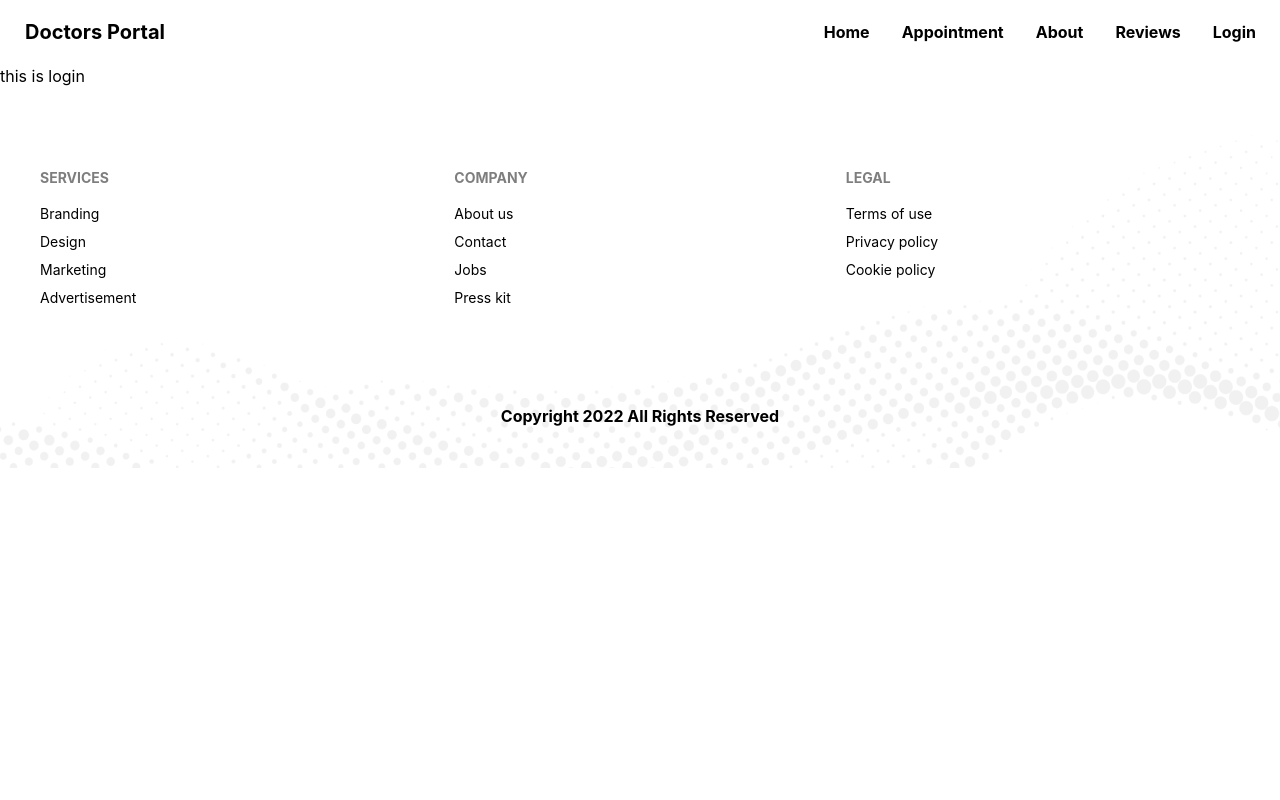
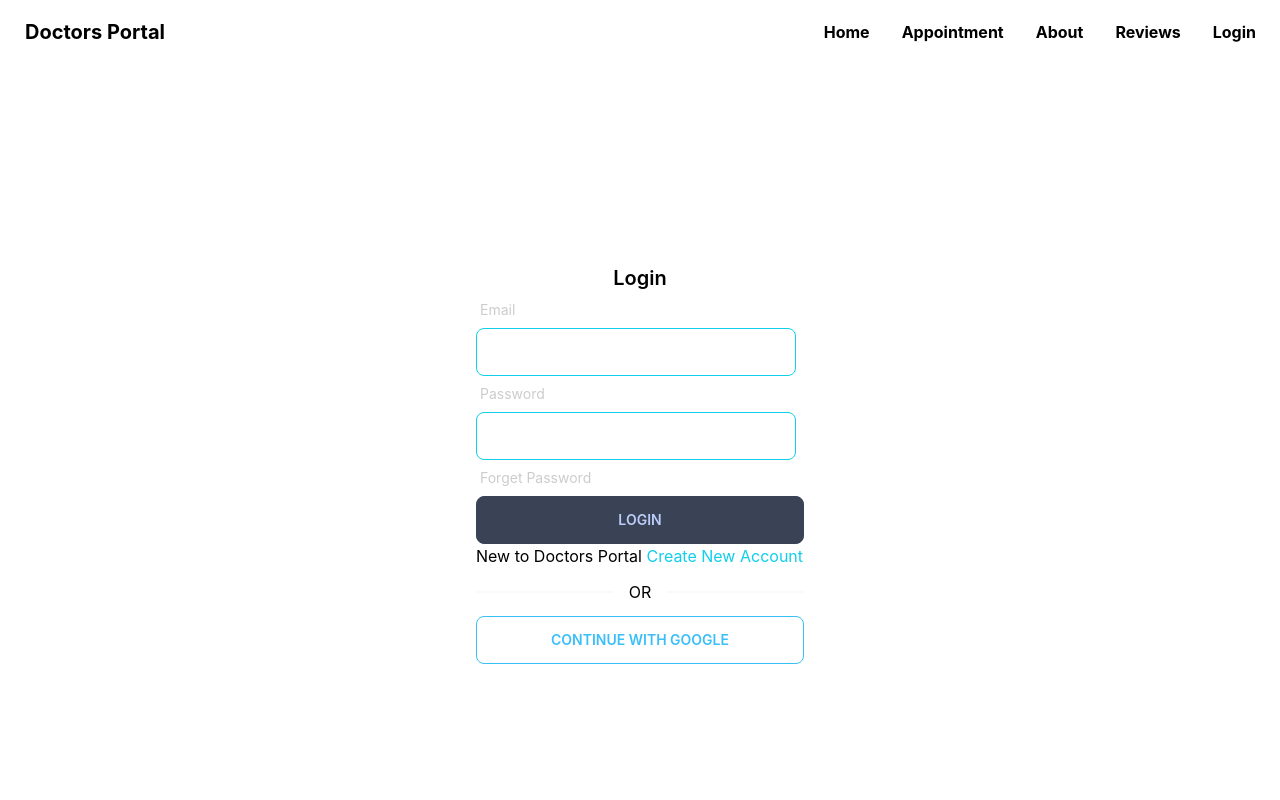
Before and after one commit to tanvirrifat1/doctors-portal-client, a React (Create React App) app: page /login in a window 1280 px wide. Shown: the top 800 px of the page. Built offline with nearby package versions, Linux system fonts and the light colour scheme.

Commit message:
login section added

```diff
--- a/package.json
+++ b/package.json
@@ -8,9 +8,13 @@
     "@testing-library/user-event": "^13.5.0",
     "daisyui": "^2.39.1",
     "date-fns": "^2.29.3",
+    "firebase": "^9.14.0",
+    "module": "^1.2.5",
+    "node": "^19.0.1",
     "react": "^18.2.0",
     "react-day-picker": "^8.3.6",
     "react-dom": "^18.2.0",
+    "react-hook-form": "^7.39.3",
     "react-icons": "^4.6.0",
     "react-router-dom": "^6.4.3",
     "react-scripts": "5.0.1",
--- a/src/Pages/Login/Login.js
+++ b/src/Pages/Login/Login.js
@@ -1,9 +1,47 @@
-import React from 'react';
+import { useForm } from 'react-hook-form';
+import { Link } from 'react-router-dom';
 
 const Login = () => {
+    const { register, formState: { errors }, handleSubmit } = useForm()
+
+    const handleLogin = data => {
+        console.log(data)
+    }
+
     return (
-        <div>
-            <h1>this is login</h1>
+        <div className='h-[800px] flex justify-center items-center'>
+            <div className='w-96 p-7'>
+                <h2 className="text-xl text-center font-semibold">Login</h2>
+                <form onSubmit={handleSubmit(handleLogin)}>
+
+                    <div className="form-control w-full max-w-xs">
+                        <label className="label">  <span className="label-text">Email</span> </label>
+                        <input type="text"
+                            {...register("email", {
+                                required: "Email Address is required"
+                            })}
+                            className="input input-bordered input-primary w-full max-w-xs" />
+                        {errors.email && <p className='text-error'>{errors.email?.message}</p>}
+                    </div>
+                    <div className="form-control w-full max-w-xs">
+                        <label className="label">  <span className="label-text">Password</span> </label>
+                        <input type="password"
+                            {...register("password", {
+                                required: 'Password is required',
+                                minLength: { value: 5, message: 'Password must be 5 characters or longer' }
+                            })}
+                            className="input input-bordered input-primary w-full max-w-xs" />
+                        <label className="label">  <span className="label-text">Forget Password</span> </label>
+                        {errors.password && <p className='text-error'>{errors.password?.message}</p>}
+                    </div>
+
+                    <input className='btn btn-accent w-full' value='Login' type="submit" />
+                    <p>New to Doctors Portal <Link className='text-primary' to='/signup'>Create New Account</Link></p>
+                    <div className="divider">OR</div>
+                    <button class="btn btn-outline btn-info w-full">CONTINUE WITH GOOGLE</button>
+
+                </form>
+            </div>
         </div>
     );
 };
--- a/src/Routes/Routes/Routes.js
+++ b/src/Routes/Routes/Routes.js
@@ -25,7 +25,8 @@ const router = createBrowserRouter([
             {
                 path: '/about',
                 element: <About></About>
-            }
+            },
+
         ]
     }
 ])
--- /dev/null
+++ b/src/firebase/firebase.config.js
@@ -0,0 +1,19 @@
+// Import the functions you need from the SDKs you need
+import { initializeApp } from "firebase/app";
+// TODO: Add SDKs for Firebase products that you want to use
+// https://firebase.google.com/docs/web/setup#available-libraries
+
+// Your web app's Firebase configuration
+const firebaseConfig = {
+    apiKey: process.env.REACT_APP_apiKey,
+    authDomain: process.env.REACT_APP_authDomain,
+    projectId: process.env.REACT_APP_projectId,
+    storageBucket: process.env.REACT_APP_storageBucket,
+    messagingSenderId: process.env.REACT_APP_messagingSenderId,
+    appId: process.env.REACT_APP_appId,
+};
+
+// Initialize Firebase
+const app = initializeApp(firebaseConfig);
+
+export default app
```
Also changed, not shown: 1 other file (tests, documents, lock files or other folders).
